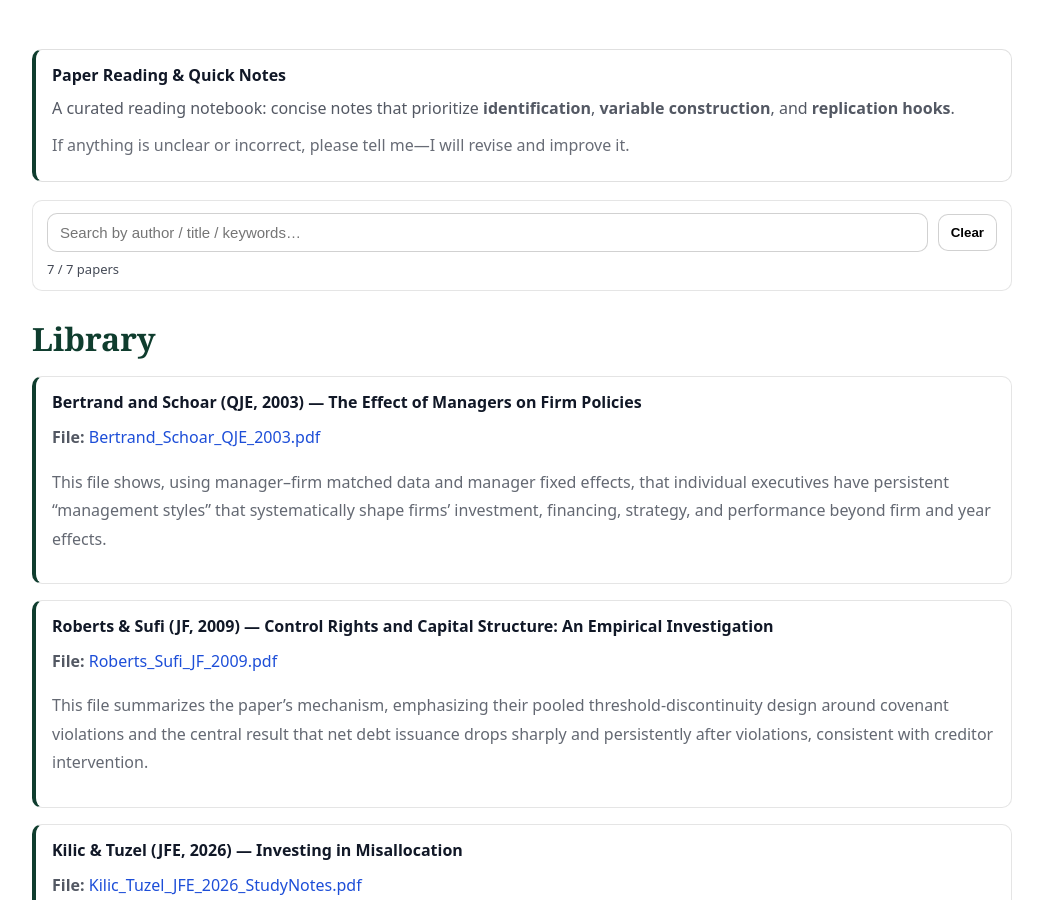
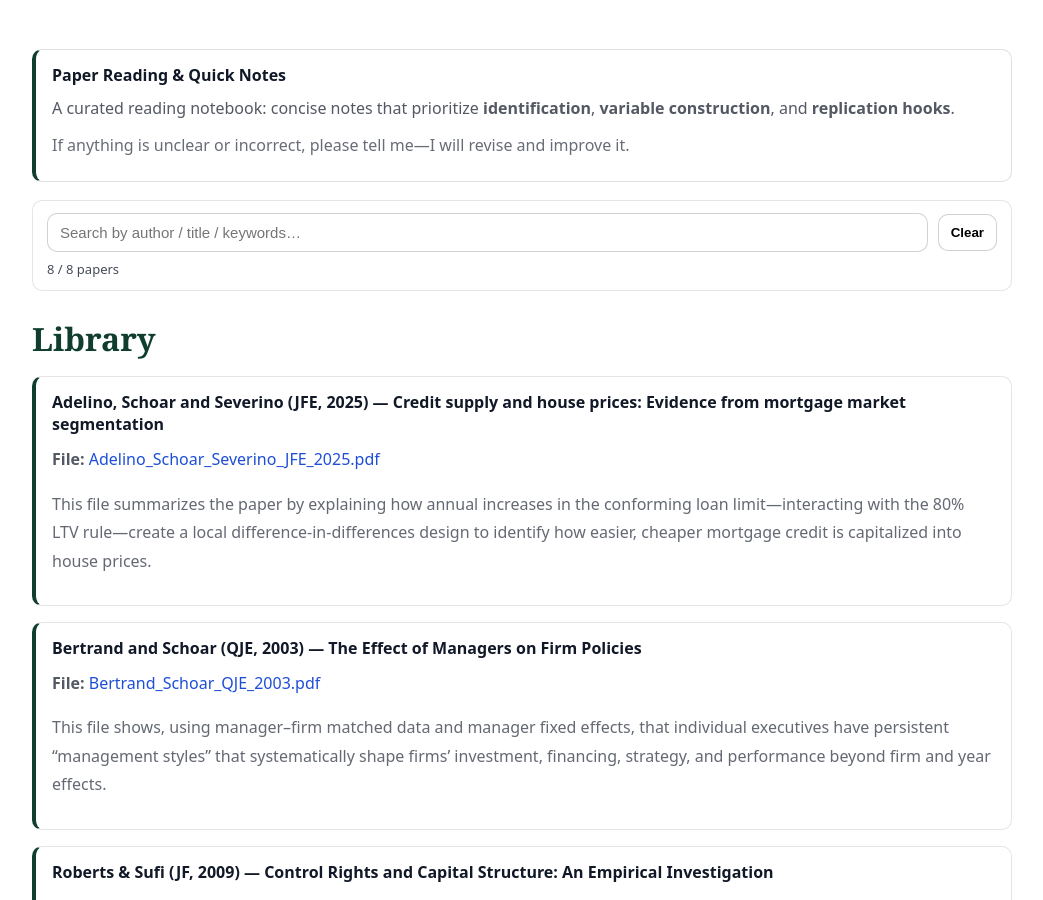
Before and after one commit to yaxinzn/study-archive, a Jekyll site: the page built from reading/index.md, in a window 1280 px wide and 900 px high, scrolled down 498 px. Shown: the whole window, without its empty margins (118-1161 px from the left). Built offline with Jekyll 4.4.1, drawn with Linux system fonts in a browser that asks for light colours.

Commit message:
Reading: add/update Adelino_Schoar_Severino_JFE_2025.pdf

```diff
--- a/_data/reading.yml
+++ b/_data/reading.yml
@@ -1,3 +1,7 @@
+- title: "Adelino, Schoar and Severino (JFE, 2025) — Credit supply and house prices: Evidence from mortgage market segmentation"
+  file: "Adelino_Schoar_Severino_JFE_2025.pdf"
+  desc: "This file summarizes the paper by explaining how annual increases in the conforming loan limit—interacting with the 80% LTV rule—create a local difference-in-differences design to identify how easier, cheaper mortgage credit is capitalized into house prices."
+
 - title: "Bertrand and Schoar (QJE, 2003) — The Effect of Managers on Firm
 Policies"
   file: "Bertrand_Schoar_QJE_2003.pdf"
```
Also changed, not shown: 1 other file.
